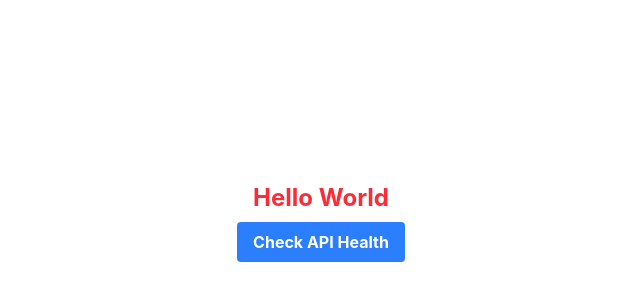
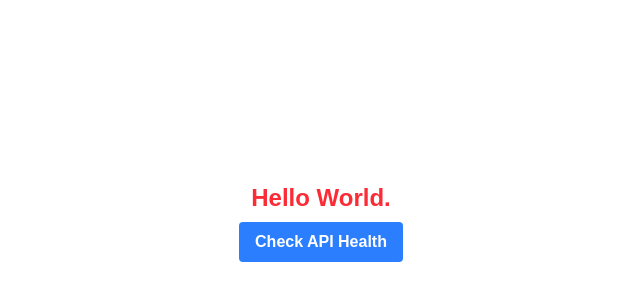
Before and after one commit to ryanctruong/personal-website, a React (Vite) app in the folder client/: page / in a window 1280 px wide. Shown: the part 178-478 px from the top of the page, without its empty margins (319-959 px from the left). Built offline with nearby package versions, Linux system fonts and the light colour scheme; no server answers.

Commit message:
install font source work san and initalize it in main tsx

```diff
--- a/client/package.json
+++ b/client/package.json
@@ -10,6 +10,7 @@
     "preview": "vite preview"
   },
   "dependencies": {
+    "@fontsource-variable/work-sans": "^5.3.0",
     "@tailwindcss/vite": "^4.3.5",
     "express": "^5.3.0",
     "google-auth-library": "^11.3.4",
--- a/client/src/App.tsx
+++ b/client/src/App.tsx
@@ -19,7 +19,7 @@ const App = () => {
 
     return (
         <div className="flex flex-col items-center justify-center gap-2 h-screen">
-            <h1 className="font-bold text-2xl text-red-500">Hello World</h1>
+            <h1 className="font-semibold text-2xl text-red-500">Hello World.</h1>
             <button onClick={checkApiHealth} className="bg-blue-500 hover:bg-blue-700 text-white font-bold py-2 px-4 rounded">
                 Check API Health
             </button>
--- a/client/src/index.css
+++ b/client/src/index.css
@@ -4,4 +4,5 @@ html,
 body {
   padding: 0;
   margin: 0;
+  font-family: 'Work Sans Variable', sans-serif;
 }
--- a/client/src/main.tsx
+++ b/client/src/main.tsx
@@ -1,5 +1,6 @@
 import { StrictMode } from 'react'
 import { createRoot } from 'react-dom/client'
+import '@fontsource-variable/work-sans'
 import './index.css'
 import App from './App.tsx'
 
```
Also changed, not shown: 1 other file (tests, documents, lock files or other folders).
